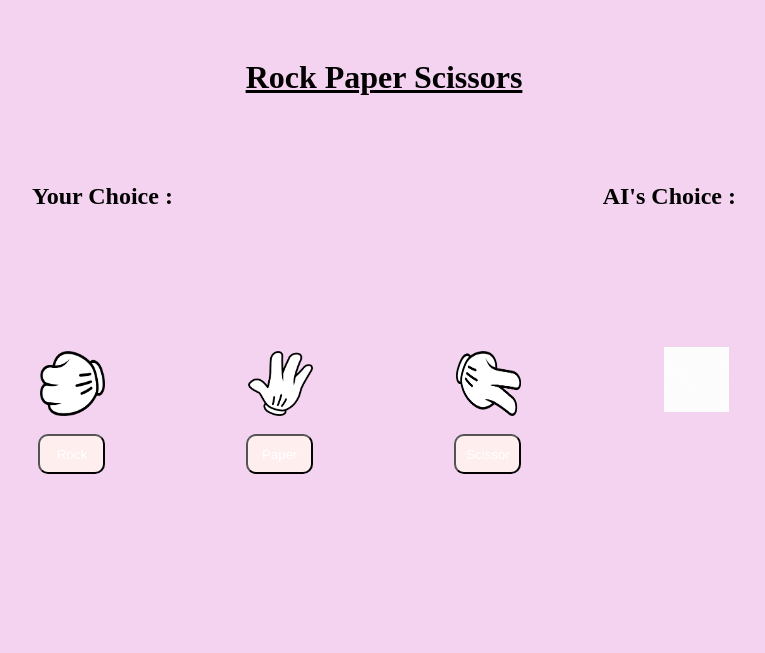
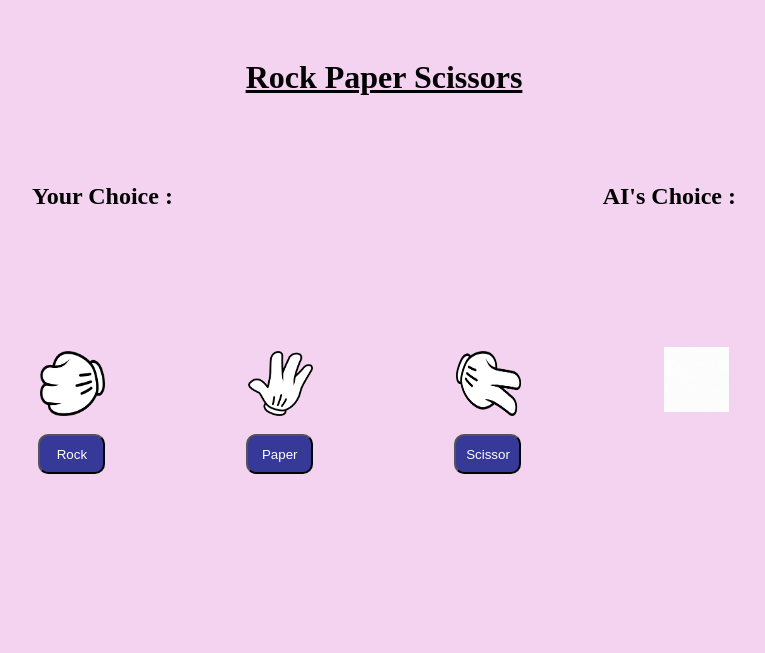
Before and after one commit to Siddhant-Rawat/Rock-Paper-Scissors.github.io, a plain HTML site: page index.html in a window 1280 px wide. Shown: the whole page, without its empty margins (256-1021 px from the left). Drawn offline with Linux system fonts and the light colour scheme.

Commit message:
Changed Button Colour

```diff
--- a/style.css
+++ b/style.css
@@ -4,7 +4,7 @@
 }
 
 button {
-    background-color: #FFEEEE;
+    background-color: rgb(54, 57, 151);
     color: white;
     padding: 10px;
     border-radius: 10px;    /*make corners rounded */
```
